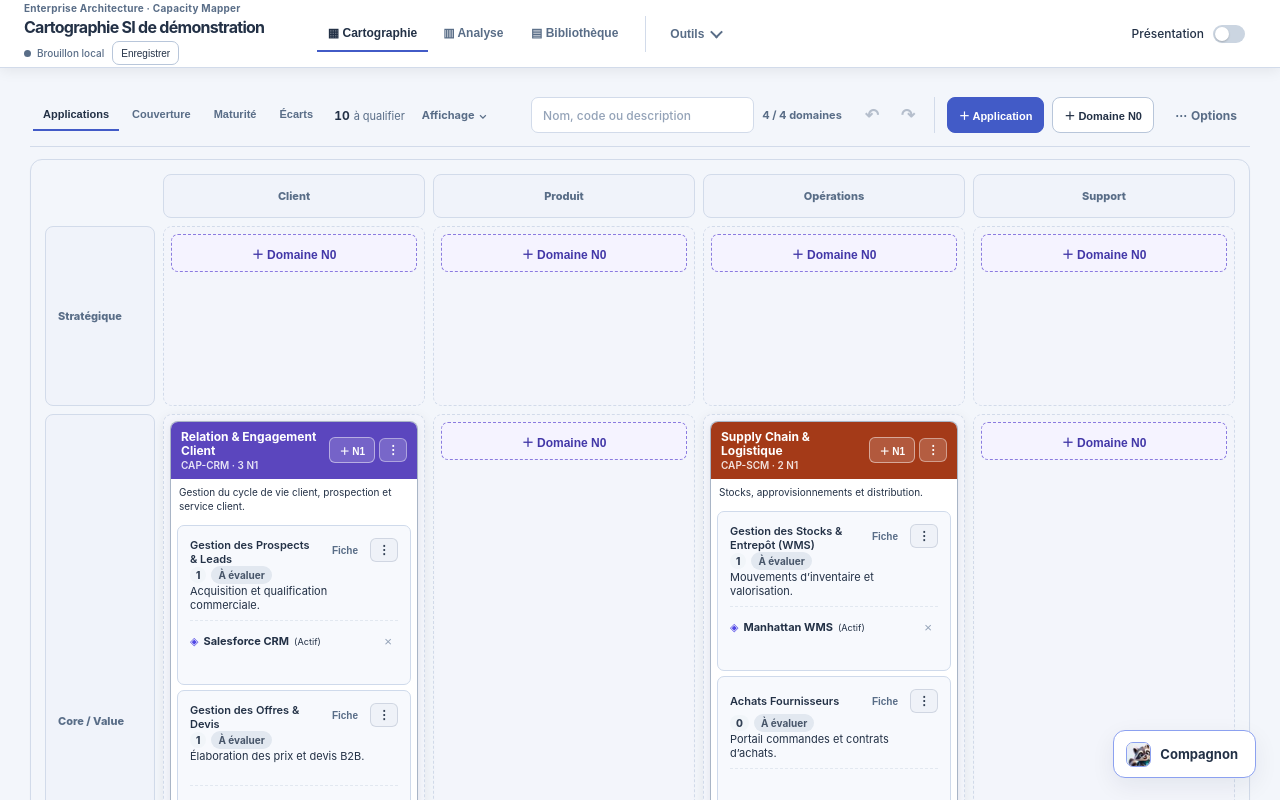
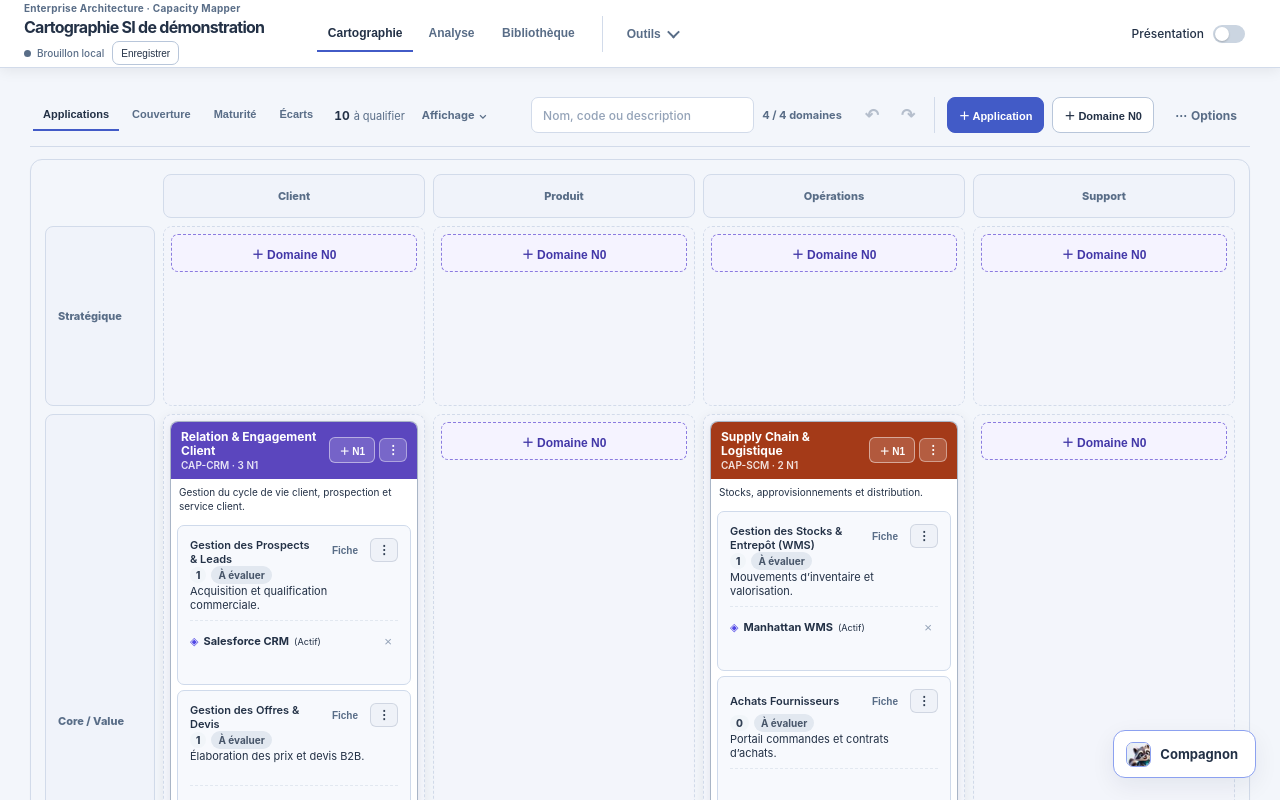
Before and after one commit to Sims07/enterprise-capacity-mapper, a React (Vite) app: page / in a window 1280 px wide. Built offline with nearby package versions, Linux system fonts and the light colour scheme.

Commit message:
style(ux): remove redundant decorative glyphs from primary navigation

```diff
--- a/src/App.tsx
+++ b/src/App.tsx
@@ -1371,9 +1371,9 @@ function App({ experienceKind = 'desktop' }: { experienceKind?: 'desktop' | 'mob
         </div>
         <div className="toolbar">
           <nav className="toolbar-switch primary-navigation" aria-label="Navigation principale">
-            <button type="button" className={mode === 'editor' ? 'active' : ''} data-testid="nav-cartography" aria-current={mode === 'editor' ? 'page' : undefined} onClick={() => { navigateToMode('editor'); setMapQuery(''); }}>▦ Cartographie</button>
-            <button type="button" className={['dashboard', 'relations'].includes(mode) ? 'active' : ''} data-testid="nav-analysis" aria-current={['dashboard', 'relations', 'impact'].includes(mode) ? 'page' : undefined} onClick={() => navigateToMode('dashboard')}>▥ Analyse</button>
-            <button type="button" className={mode === 'library' ? 'active' : ''} data-testid="primary-library" aria-current={mode === 'library' ? 'page' : undefined} onClick={openLibrary}>▤ Bibliothèque</button>
+            <button type="button" className={mode === 'editor' ? 'active' : ''} data-testid="nav-cartography" aria-current={mode === 'editor' ? 'page' : undefined} onClick={() => { navigateToMode('editor'); setMapQuery(''); }}>Cartographie</button>
+            <button type="button" className={['dashboard', 'relations'].includes(mode) ? 'active' : ''} data-testid="nav-analysis" aria-current={['dashboard', 'relations', 'impact'].includes(mode) ? 'page' : undefined} onClick={() => navigateToMode('dashboard')}>Analyse</button>
+            <button type="button" className={mode === 'library' ? 'active' : ''} data-testid="primary-library" aria-current={mode === 'library' ? 'page' : undefined} onClick={openLibrary}>Bibliothèque</button>
             <div
               className={'toolbar-tools' + (toolsMenuOpen ? ' is-open' : '')}
               data-testid="tools-menu"
```
